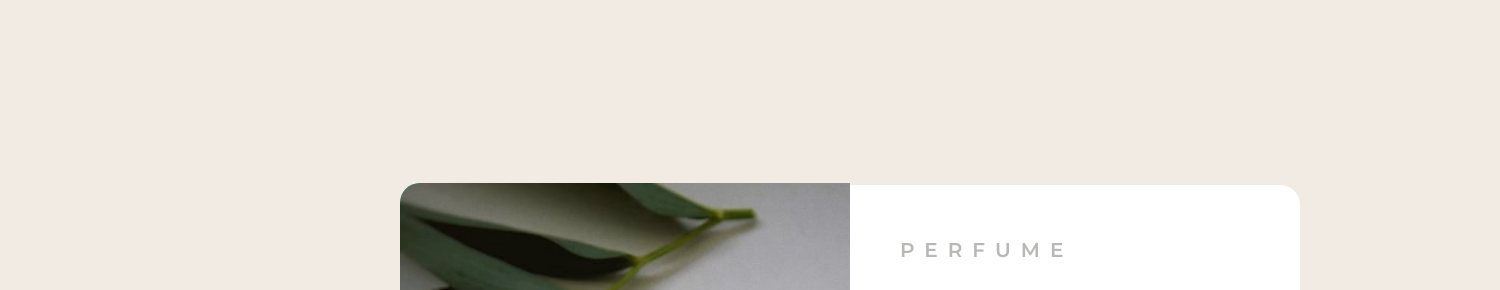
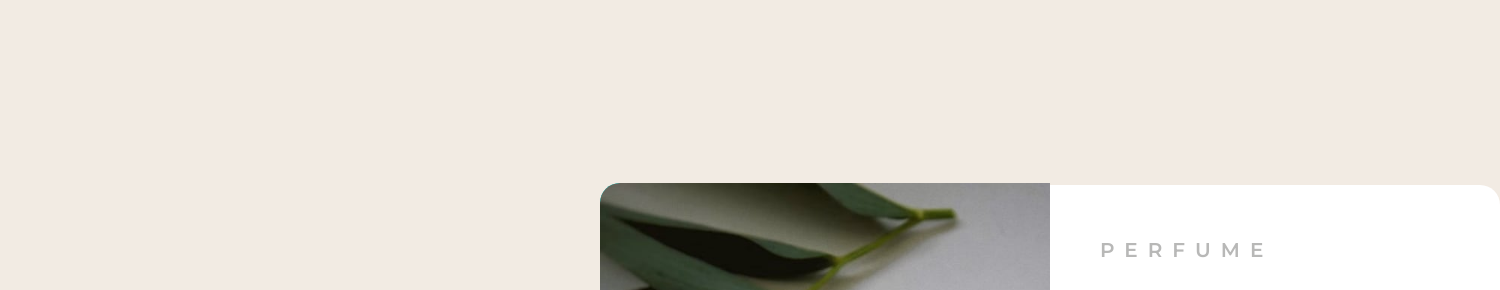
Before and after one commit to V102002/Product-Preview, a plain HTML site: page index.html in a window 1280 px wide. Shown: the part 15-305 px from the top of the page, 1500 px wide, since content can reach past the window. Drawn offline with Linux system fonts and the light colour scheme.

Commit message:
Update style.css

```diff
--- a/style.css
+++ b/style.css
@@ -11,7 +11,7 @@ body{
     justify-content: center;
     align-items: center;
     margin-top: 100px;
-    margin-left: 400px;
+    margin-left: 600px;
     height: 900px;
     width: 900px;
 }
```
